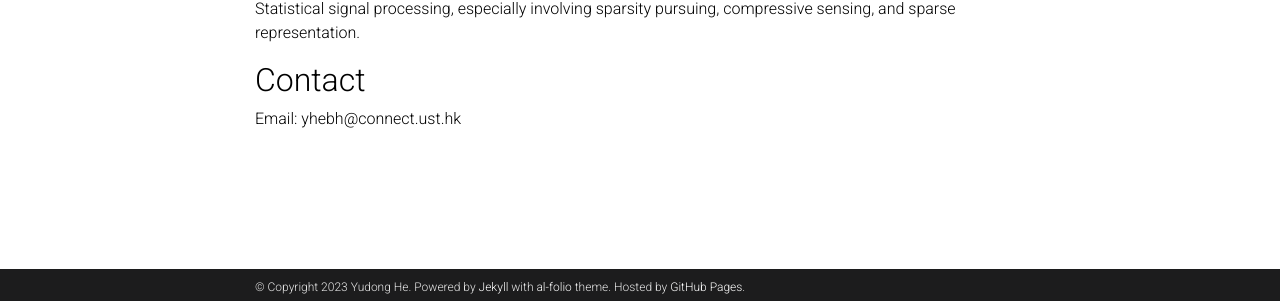
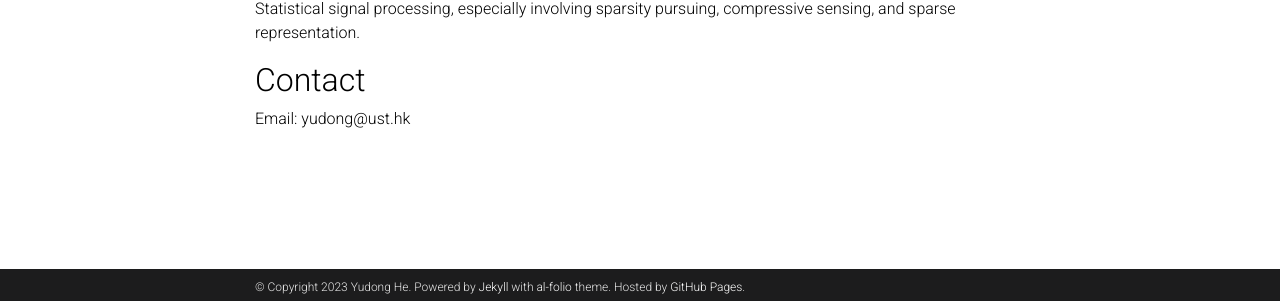
Before and after one commit to ydcnanhe/ydcnanhe.github.io, a Jekyll site: the page built from _pages/about.md, in a window 1280 px wide. Shown: the part 596-897 px from the top of the page. Built offline with Jekyll 4.4.1, drawn with Linux system fonts in a browser that asks for light colours; comment, search, counter and statistics services are not loaded; a style sheet for code colours, icons or effects is not loaded.

Commit message:
update email address and cv

```diff
--- a/_pages/about.md
+++ b/_pages/about.md
@@ -30,4 +30,4 @@ Statistical signal processing, especially involving sparsity pursuing, compressi
 
 ## Contact
 
-Email: yhebh@connect.ust.hk
+Email: yudong@ust.hk
```
Also changed, not shown: 1 other file.
